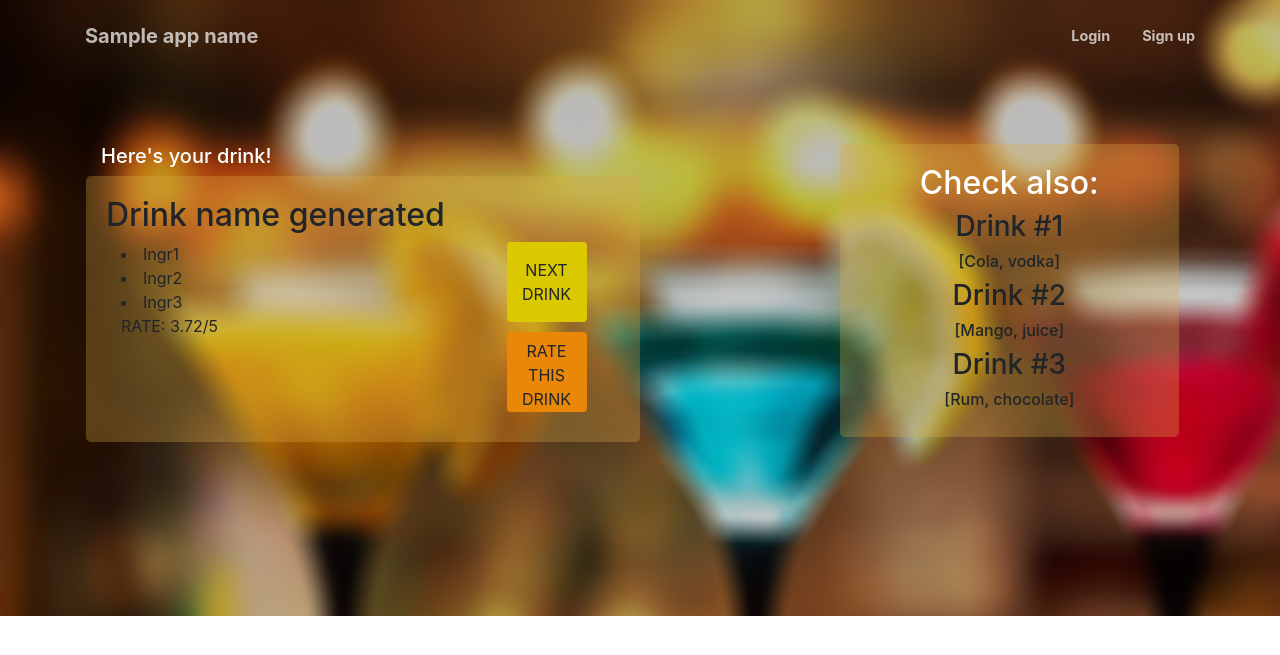
After one commit to cocoyenn/pite_projekt_drink, a Django app: template app/templates/app/drinkReady.html in a window 1280 px wide. The commit adds this page. Shown: the top 655 px of the page. Run offline with Django 3.2, Linux system fonts and the light colour scheme; the template is opened without the code that fills it: most values are stand-ins (such as "Sample title", 1, 10 or a date in 2020); some libraries are stand-ins or nearby versions.

Commit message:
functions.py, finishedDrink page

```diff
--- /dev/null
+++ b/app/templates/app/drinkReady.html
@@ -0,0 +1,59 @@
+{% extends "app/base.html" %}
+
+{% block main-content %}
+<!-- Left content -->
+
+    <div class="col-md-6 myLeft">
+        <h5 class="text-white">Here's your drink!</h5>
+
+        <div class="row roundedPanel mySection">
+<h2>Drink name generated</h2>
+
+            <div class="col-md-9 ingredientsPanel">
+            <li>Ingr1</li>
+            <li>Ingr2</li>
+            <li>Ingr3</li>
+
+                <p>RATE: 3.72/5</p>
+                <form id="ingredientForm" method="POST" action="{% url 'app-makeDrink' %}">
+                    {% csrf_token %}
+                    <!-- Ingredients list will be generated here -->
+                    <!-- tu od inputa zaczac -->
+
+                    <div id="IngredientList"></div>
+
+
+
+            </div>
+
+            <div class="col-md-3 buttonsPanel">
+
+                    <a href="{% url 'app-home' %}"><button type="button" class="btn myButton makeButton">NEXT DRINK</button></a>
+                </form>
+                <button type="submit" class="btn myButton resetButton" onclick="resetIngredientList()">RATE THIS DRINK</button>
+            </div>
+        </div>
+    </div>
+
+<!-- Break content -->
+    <div class="col-md-2 myPause"></div>
+
+
+<!-- Right content -->
+<div class="col-md-4 myRight">
+
+    <div class="aboutSection mySection roundedPanel">
+    <h2 class="text-white">Check also:</h2>
+        <h3>Drink #1</h3>
+        <h6>[Cola, vodka]</h6>
+
+        <h3>Drink #2</h3>
+        <h6>[Mango, juice]</h6>
+
+        <h3>Drink #3</h3>
+        <h6>[Rum, chocolate]</h6>
+    </div>
+
+
+</div>
+{% endblock main-content %}
--- a/app/urls.py
+++ b/app/urls.py
@@ -7,5 +7,5 @@ urlpatterns = [
     path('login/', views.user_login, name='app-login'),
     path('register/', views.user_register, name='app-register'),
     path('logout', views.user_logout, name='app-logout'),
-    path('makeDrink/', views.makeDrink, name='app-makeDrink')
+    path('makeDrink/', views.makeDrink, name='app-makeDrink'),
 ]
--- a/assets/styles/style.css
+++ b/assets/styles/style.css
@@ -1,13 +1,11 @@
 .mainContent {
     background: url("../images/background2.jpg");
-    background-size: cover;
-    height: 100%;
     background-repeat: no-repeat;
     background-attachment: fixed;
 }
 
 .mySection {
-    background: rgba(218, 172, 73, 0.76);
+    background: rgba(218, 172, 73, 0.31);
 }
 
 .myLeft {
```
Also changed, not shown: app/functions.py (added, +53 -0 lines), app/views.py (+10 -45 lines).
